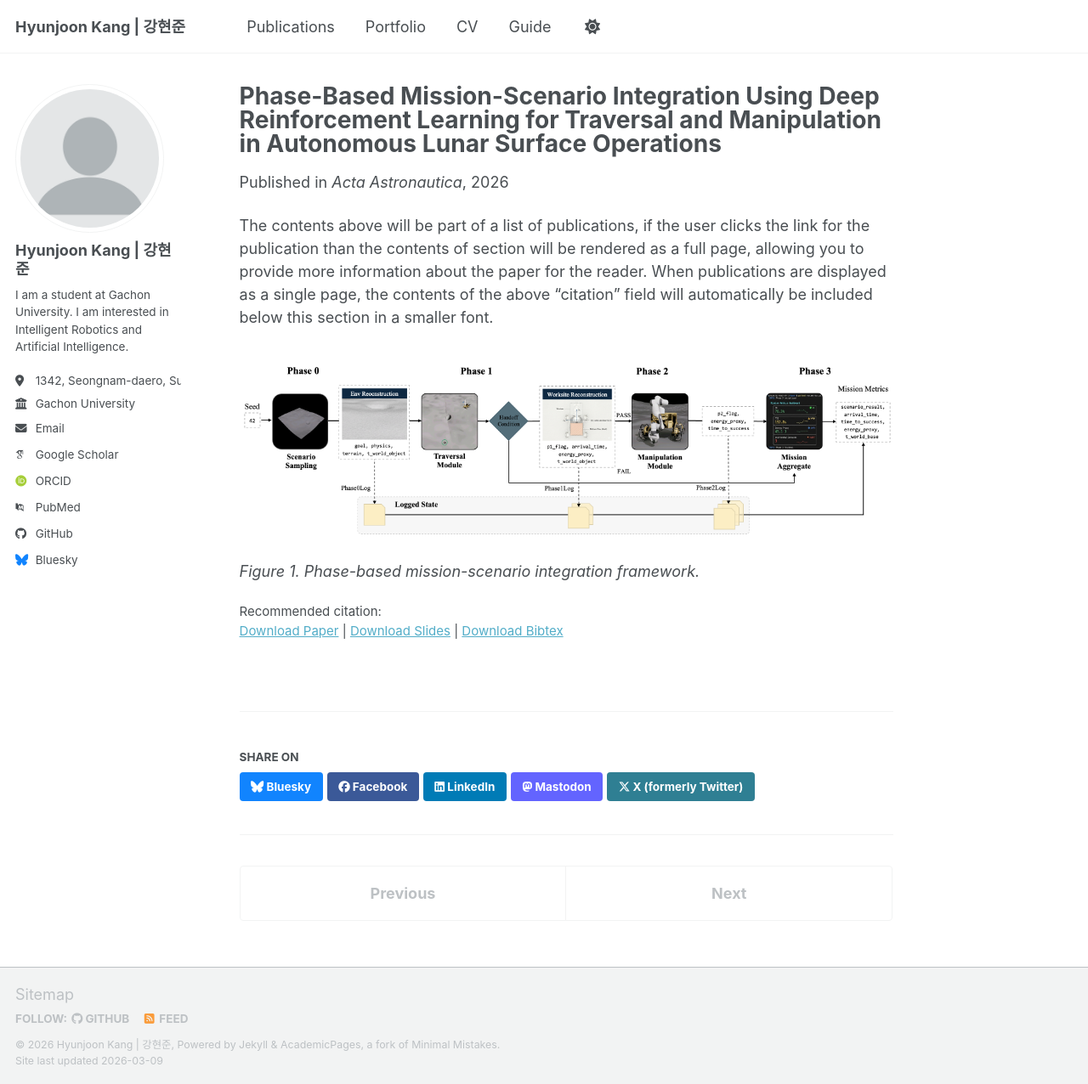
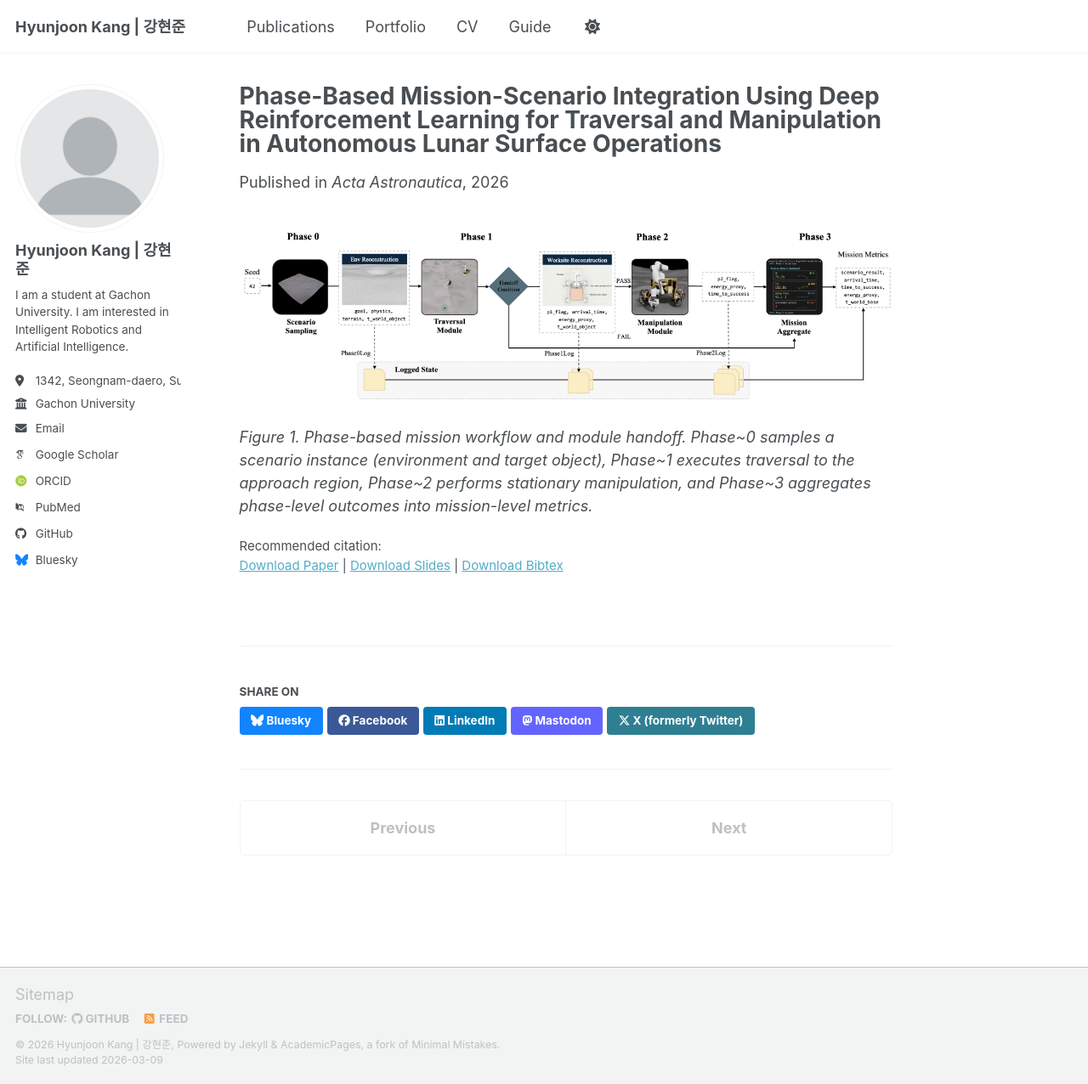
Before and after one commit to hyunjoonkang/hyunjoonkang.github.io, a Jekyll site: the page built from _publications/2026-AA.md, in a window 1280 px wide and 1276 px high. Shown: the whole window at 85% size. Built offline with Jekyll 4.4.1, drawn with Linux system fonts in a browser that asks for light colours; some web fonts are replaced; a script bundle is joined from its source files by our own code; library files that are not in the unit come from our copies.

Commit message:
excerpts 추가

```diff
--- a/_publications/2026-AA.md
+++ b/_publications/2026-AA.md
@@ -3,7 +3,7 @@ title: "Phase-Based Mission-Scenario Integration Using Deep Reinforcement Learni
 collection: publications
 category: international journal
 permalink: /publication/AA-2026
-excerpt: "This paper is about the number 1. The number 2 is left for future work."
+excerpt: "This paper presents a phase-based mission-scenario framework for autonomous lunar surface operations, integrating rover traversal and stationary manipulation within a shared scenario. The framework supports consistent cross-phase handoff, reproducible evaluation, and phase-wise failure attribution, while deep reinforcement learning improves robustness under lunar-like uncertainty."
 date: 2026-03-14
 venue: "Acta Astronautica"
 slidesurl: "https://academicpages.github.io/files/slides1.pdf"
@@ -12,8 +12,6 @@ bibtexurl: "https://academicpages.github.io/files/bibtex1.bib"
 citation: ""
 ---
 
-The contents above will be part of a list of publications, if the user clicks the link for the publication than the contents of section will be rendered as a full page, allowing you to provide more information about the paper for the reader. When publications are displayed as a single page, the contents of the above "citation" field will automatically be included below this section in a smaller font.
+![AA 2026 System Framework Overview](/images/publications/AA_fig03_scenario_framework_v1.png)
 
-![Acta Astronautica 2026 framework](/images/publications/AA_fig03_scenario_framework_v1.png)
-
-_Figure 1. Phase-based mission-scenario integration framework._
+_Figure 1. Phase-based mission workflow and module handoff. Phase~0 samples a scenario instance (environment and target object), Phase~1 executes traversal to the approach region, Phase~2 performs stationary manipulation, and Phase~3 aggregates phase-level outcomes into mission-level metrics._
```
Also changed, not shown: _publications/2025-11-12_ksas_fall_conference.md (+1 -9 lines), _publications/2026-02-06_kros_conference.md (+1 -1 lines), _publications/2026-04-01_ksas_spring_conference copy.md (+1 -1 lines).
